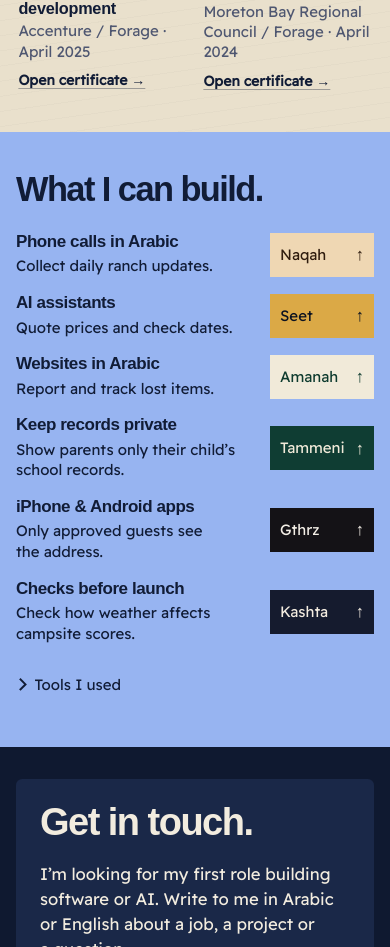
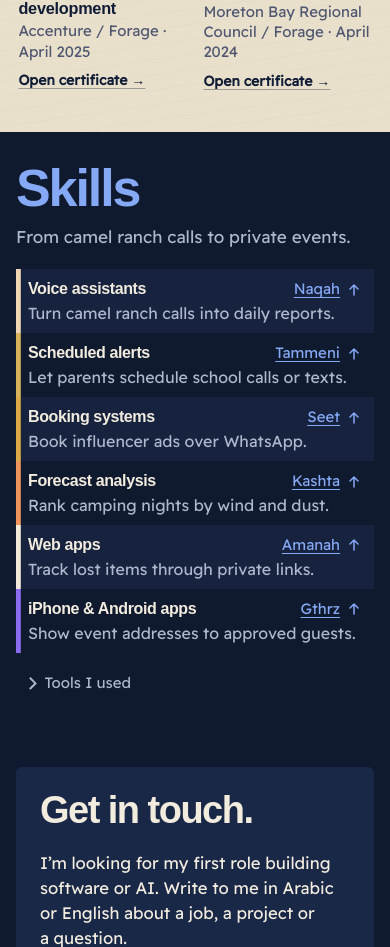
Before and after one commit to mobinshamlan/mohammed-portfolio, a Next.js app: page /mohammed-portfolio/ in a window 390 px wide. Shown: the part 8673-9620 px from the top of the page. Built offline with nearby package versions, Linux system fonts and the light colour scheme; a web font is replaced by a local one.

Commit message:
Rename the toolkit to Skills and index each skill by its product
Co-Authored-By: Claude Opus 5.5 <noreply@anthropic.com>

```diff
--- a/src/app/(portfolio)/styles/toolkit.css
+++ b/src/app/(portfolio)/styles/toolkit.css
@@ -1,128 +1,197 @@
-/* The graduation hood's blue frames a small index in the chapter cover colors. */
+/* An index of the work, typeset in the portrait's navy and hood blue. */
 .vb-tools {
-  --tools-ground: color-mix(in srgb, var(--ember) 84%, var(--sand));
-  padding: clamp(2.5rem, 4.6vw, 4.75rem) var(--gutter);
-  background: var(--tools-ground);
-  color: var(--dusk);
-  color-scheme: light;
+  --tools-stripe: color-mix(in srgb, var(--dusk-2) 58%, var(--night-2));
+  --tools-active: color-mix(in srgb, var(--dusk-3) 60%, var(--night-2));
+  display: grid;
+  gap: 1.25rem;
+  padding: clamp(1.875rem, 4.5vw, 4.5rem) var(--gutter);
+  background: var(--night-2);
+  color: var(--sand);
 }
 
 .vb-tools-title {
-  max-inline-size: none;
-  font-size: clamp(2.125rem, 1.125rem + 4.2vw, 5.25rem);
-  line-height: 1.04;
-  letter-spacing: -0.045em;
+  color: var(--ember);
+  font-size: clamp(3.25rem, 2rem + 4.5vw, 6rem);
+  letter-spacing: -0.04em;
+  line-height: 1.02;
+}
+
+.vb .vb-tools-lead {
+  max-inline-size: 34ch;
+  margin-block-start: 0.625rem;
+  color: var(--sand-2);
+  font-size: var(--step-body);
+  line-height: 1.4;
+  text-wrap: pretty;
+}
+
+.vb-tools-index {
+  min-inline-size: 0;
 }
 
 .vb-tools-list {
-  display: grid;
-  gap: 1rem;
-  margin: clamp(1.5rem, 3.1vw, 2.75rem) 0 0;
+  margin: 0;
   padding: 0;
   list-style: none;
 }
 
-.vb-tools-item {
-  display: grid;
-  grid-template-columns: minmax(0, 1fr) 6.5rem;
-  align-items: center;
-  gap: 0.75rem;
+.vb-tools-list > li:nth-child(odd) {
+  background: var(--tools-stripe);
 }
 
-.vb-tools-copy h3 {
-  font-size: clamp(1.0625rem, 0.94rem + 0.42vw, 1.375rem);
-  line-height: 1.2;
+.vb .vb-tools-chapter {
+  display: grid;
+  grid-template-columns: minmax(0, 1fr) auto;
+  column-gap: 0.75rem;
+  row-gap: 0.2rem;
+  align-items: baseline;
+  min-block-size: 2.75rem;
+  padding: 0.5625rem 0.75rem;
+  text-decoration: none;
 }
 
-.vb .vb-tools-copy p {
-  margin-block-start: 0.25rem;
-  font-size: var(--step-small);
-  line-height: 1.38;
+.vb-tools-chapter h3 {
+  font-size: clamp(1rem, 0.91rem + 0.38vw, 1.3rem);
+  line-height: 1.25;
+  text-wrap: wrap;
+}
+
+.vb-tools-chapter p {
+  grid-column: 1 / -1;
+  grid-row: 2;
+  color: var(--sand-2);
+  font-size: 1rem;
+  line-height: 1.375;
   text-wrap: pretty;
 }
 
-.vb .vb-tools-chapter {
-  display: flex;
+.vb-tools-project {
+  grid-column: 2;
+  grid-row: 1;
+  display: inline-flex;
   align-items: center;
-  justify-content: space-between;
+  justify-content: end;
   gap: 0.375rem;
-  min-block-size: 2.75rem;
-  padding: 0.45rem 0.625rem;
-  background: var(--chapter-field);
-  color: var(--chapter-ink);
+  color: var(--ember);
   font-size: var(--step-small);
-  line-height: 1.2;
-  text-decoration: none;
+  font-weight: 500;
+  line-height: 1.25;
+}
+
+.vb-tools-project > span {
+  text-decoration: underline;
+  text-underline-offset: 0.2em;
 }
 
 .vb-tools-arrow {
-  font-size: 1.125em;
-  line-height: 1;
+  flex: none;
+  inline-size: 1rem;
+  block-size: 1rem;
 }
 
-.vb-tools-chapter:is(:hover, :focus-visible) > :first-child {
-  text-decoration: underline;
+.vb .vb-tools-chapter:is(:hover, :focus-visible) {
+  background: var(--tools-active);
 }
 
-.vb .vb-tools :is(.vb-tools-chapter, summary):focus-visible {
-  outline-color: currentColor;
+.vb-tools-chapter:is(:hover, :focus-visible) .vb-tools-project > span {
+  text-decoration-thickness: 2px;
+}
+
+.vb .vb-tools-chapter:focus-visible {
+  position: relative;
+  outline-offset: -2px;
   border-radius: 0;
 }
 
-.vb .vb-tools-chapter:focus-visible {
-  outline-offset: -4px;
-}
-
 .vb-tools-stack {
-  margin-block-start: 1.125rem;
+  margin-block-start: 0.5rem;
 }
 
 .vb-tools-stack > summary {
-  width: fit-content;
+  inline-size: fit-content;
+  padding-inline: 0.625rem 0.875rem;
+  color: var(--sand-2);
   font-family: var(--text);
   font-size: var(--step-small);
-  font-weight: 400;
+  font-weight: 500;
 }
 
-.vb-tools-stack > summary:hover {
+.vb-tools-stack > summary:is(:hover, :focus-visible) {
+  color: var(--sand);
   text-decoration: underline;
 }
 
 .vb-tools-stack-list {
   display: grid;
   grid-template-columns: repeat(auto-fit, minmax(min(100%, 13rem), 1fr));
-  gap: 0.875rem 1.5rem;
+  gap: 1rem 1.75rem;
   margin: 0;
-  padding-block: 0.5rem;
-  font-size: var(--step-small);
-  line-height: 1.5;
+  padding: 0.75rem 0.75rem 0;
+  line-height: 1.45;
 }
 
 .vb-tools-stack-list dt {
-  font-family: var(--display);
-  font-weight: 700;
+  font-size: var(--step-small);
+  font-weight: 600;
 }
 
 .vb-tools-stack-list dd {
-  margin: 0.15rem 0 0;
+  margin: 0.2rem 0 0;
+  color: var(--sand-2);
+  font-size: 1rem;
 }
 
-@media (min-width: 700px) {
-  .vb-tools-list {
-    grid-template-columns: repeat(3, minmax(0, 1fr));
-    row-gap: clamp(1.75rem, 2.8vw, 2.5rem);
-    column-gap: 0;
+@media (min-width: 760px) {
+  .vb .vb-tools-chapter {
+    grid-template-columns: minmax(13.5rem, 0.72fr) minmax(0, 1fr) 6.5rem;
+    align-items: center;
+    column-gap: clamp(1rem, 2vw, 2rem);
+    min-block-size: 3.75rem;
+    padding: 0.75rem 1.125rem;
   }
 
-  .vb-tools-item {
-    grid-template-columns: minmax(0, 1fr);
-    grid-template-rows: 1fr auto;
-    align-items: start;
-    gap: 0.875rem;
+  .vb-tools-chapter p {
+    grid-column: 2;
+    grid-row: 1;
   }
 
-  .vb-tools-copy,
-  .vb .vb-tools-chapter {
-    padding-inline: 0.875rem;
+  .vb-tools-project {
+    grid-column: 3;
+  }
+
+  .vb-tools-stack-list {
+    padding-inline: 1.125rem;
   }
 }
+
+@media (min-width: 1100px) {
+  .vb-tools {
+    grid-template-columns: minmax(15rem, 0.38fr) minmax(0, 1fr);
+    column-gap: clamp(2rem, 4.3vw, 4.5rem);
+  }
+
+  .vb-tools-heading {
+    align-self: start;
+    padding-block-start: clamp(2rem, 5vw, 4.5rem);
+  }
+
+  .vb .vb-tools-lead {
+    max-inline-size: 24ch;
+    margin-block-start: 0.875rem;
+  }
+}
+
+@media (hover: hover) and (prefers-reduced-motion: no-preference) {
+  .vb-tools-arrow {
+    transition: transform var(--t-hover) var(--ease-out);
+  }
+
+  .vb-tools-chapter:hover .vb-tools-arrow {
+    transform: translateY(-2px);
+  }
+}
+
+/* Each skill carries the colour of the product that proves it. */
+.vb-tools-list > li {
+  box-shadow: inset 0.3rem 0 0 var(--mark, var(--ember));
+}
--- a/src/components/portfolio/jumper.tsx
+++ b/src/components/portfolio/jumper.tsx
@@ -12,7 +12,7 @@ const sections: Item[] = [
   { label: "Work", hint: "Section", href: "/#work" },
   { label: "Where I come from", hint: "Section", href: "/#about" },
   { label: "London, 2022–2026", hint: "Story", href: "/#journey" },
-  { label: "What I work with", hint: "Section", href: "/#skills" },
+  { label: "Skills", hint: "Section", href: "/#skills" },
   { label: "Contact", hint: "Section", href: "/#contact" },
   { label: "How this site was built", hint: "Experiment", href: "/experiment" },
 ];
--- a/src/components/portfolio/nav.tsx
+++ b/src/components/portfolio/nav.tsx
@@ -12,7 +12,7 @@ import { Jumper } from "./jumper";
 const links = [
   { href: "/#work", id: "work", label: "Work" },
   { href: "/#about", id: "about", label: "Story" },
-  { href: "/#skills", id: "skills", label: "Tools" },
+  { href: "/#skills", id: "skills", label: "Skills" },
   { href: "/#contact", id: "contact", label: "Contact" },
 ] as const;
 
--- a/src/components/portfolio/toolkit.tsx
+++ b/src/components/portfolio/toolkit.tsx
@@ -2,42 +2,54 @@ import type { CSSProperties } from "react";
 import { projectById } from "@/lib/projects";
 import { toolkit, toolkitTools } from "@/lib/toolkit";
 
+/** The product's own colour, or its accent where the field is too dark to see on navy. */
+function markOf(id: keyof typeof projectById) {
+  const project = projectById[id];
+  return ["tammeni", "kashta", "gthrz"].includes(id) ? project.accent : project.field;
+}
+
 export function Toolkit() {
   return (
     <section id="skills" className="vb-tools" aria-labelledby="skills-title">
+      <div className="vb-tools-heading">
         <h2 id="skills-title" className="vb-section-head vb-tools-title">
-        What I can build.
+          Skills
         </h2>
+        <p className="vb-tools-lead">
+          From camel ranch calls to private events.
+        </p>
+      </div>
 
+      <div className="vb-tools-index">
         <ul className="vb-tools-list" role="list">
-        {toolkit.map(({ project: id, title, example }) => {
-          const project = projectById[id];
-
-          return (
-            <li key={id} className="vb-tools-item">
-              <div className="vb-tools-copy">
-                <h3>{title}</h3>
-                <p>{example}</p>
-              </div>
+          {toolkit.map(({ project: id, title, example }) => (
+            <li key={id} style={{ "--mark": markOf(id) } as CSSProperties}>
               <a
                 className="vb-tools-chapter"
                 href={`#${id}`}
-                aria-label={`${project.name} project chapter`}
-                style={
-                  {
-                    "--chapter-field": project.field,
-                    "--chapter-ink": project.fieldInk,
-                  } as CSSProperties
-                }
+                aria-labelledby={`skill-${id}-title skill-${id}-project`}
+                aria-describedby={`skill-${id}-example`}
               >
-                <span>{project.name}</span>
-                <span className="vb-tools-arrow" aria-hidden="true">
-                  ↑
+                <h3 id={`skill-${id}-title`}>{title}</h3>
+                <p id={`skill-${id}-example`}>{example}</p>
+                <span className="vb-tools-project">
+                  <span id={`skill-${id}-project`}>{projectById[id].name}</span>
+                  <svg
+                    className="vb-tools-arrow"
+                    aria-hidden="true"
+                    viewBox="0 0 16 16"
+                    fill="none"
+                    stroke="currentColor"
+                    strokeWidth="1.5"
+                    strokeLinecap="round"
+                    strokeLinejoin="round"
+                  >
+                    <path d="M8 13V3M4 7l4-4 4 4" />
+                  </svg>
                 </span>
               </a>
             </li>
-          );
-        })}
+          ))}
         </ul>
 
         <details className="vb-details vb-tools-stack">
@@ -51,6 +63,7 @@ export function Toolkit() {
             ))}
           </dl>
         </details>
+      </div>
     </section>
   );
 }
--- a/src/lib/toolkit.ts
+++ b/src/lib/toolkit.ts
@@ -9,34 +9,34 @@ type Capability = {
 
 export const toolkit: readonly Capability[] = [
   {
-    title: "Phone calls in Arabic",
-    example: "Collect daily ranch updates.",
+    title: "Voice assistants",
+    example: "Turn camel ranch calls into daily reports.",
     project: "naqah",
   },
   {
-    title: "AI assistants",
-    example: "Quote prices and check dates.",
+    title: "Scheduled alerts",
+    example: "Let parents schedule school calls or texts.",
+    project: "tammeni",
+  },
+  {
+    title: "Booking systems",
+    example: "Book influencer ads over WhatsApp.",
     project: "seet",
   },
   {
-    title: "Websites in Arabic",
-    example: "Report and track lost items.",
+    title: "Forecast analysis",
+    example: "Rank camping nights by wind and dust.",
+    project: "kashta",
+  },
+  {
+    title: "Web apps",
+    example: "Track lost items through private links.",
     project: "amanah",
   },
   {
-    title: "Keep records private",
-    example: "Show parents only their child’s school records.",
-    project: "tammeni",
-  },
-  {
     title: "iPhone & Android apps",
-    example: "Only approved guests see the address.",
+    example: "Show event addresses to approved guests.",
     project: "gthrz",
-  },
-  {
-    title: "Checks before launch",
-    example: "Check how weather affects campsite scores.",
-    project: "kashta",
   },
 ];
 
@@ -60,10 +60,18 @@ const selectedTools = new Set([
   "Playwright",
 ]);
 
+const toolGroupLabels: Record<string, string> = {
+  Languages: "Programming languages",
+  "Web and mobile": "Websites and apps",
+  "Backend and data": "Data and accounts",
+  AI: "AI and phone calls",
+  "Tools and testing": "Automated testing",
+};
+
 export const toolkitTools = skillGroups.flatMap(({ title, skills }) => {
   const names = skills
     .filter(({ name, projects }) => projects?.length && selectedTools.has(name))
     .map(({ name }) => name);
 
-  return names.length ? [{ title, names }] : [];
+  return names.length ? [{ title: toolGroupLabels[title] ?? title, names }] : [];
 });
```
Lines whose indentation alone changed are shown as unchanged.
